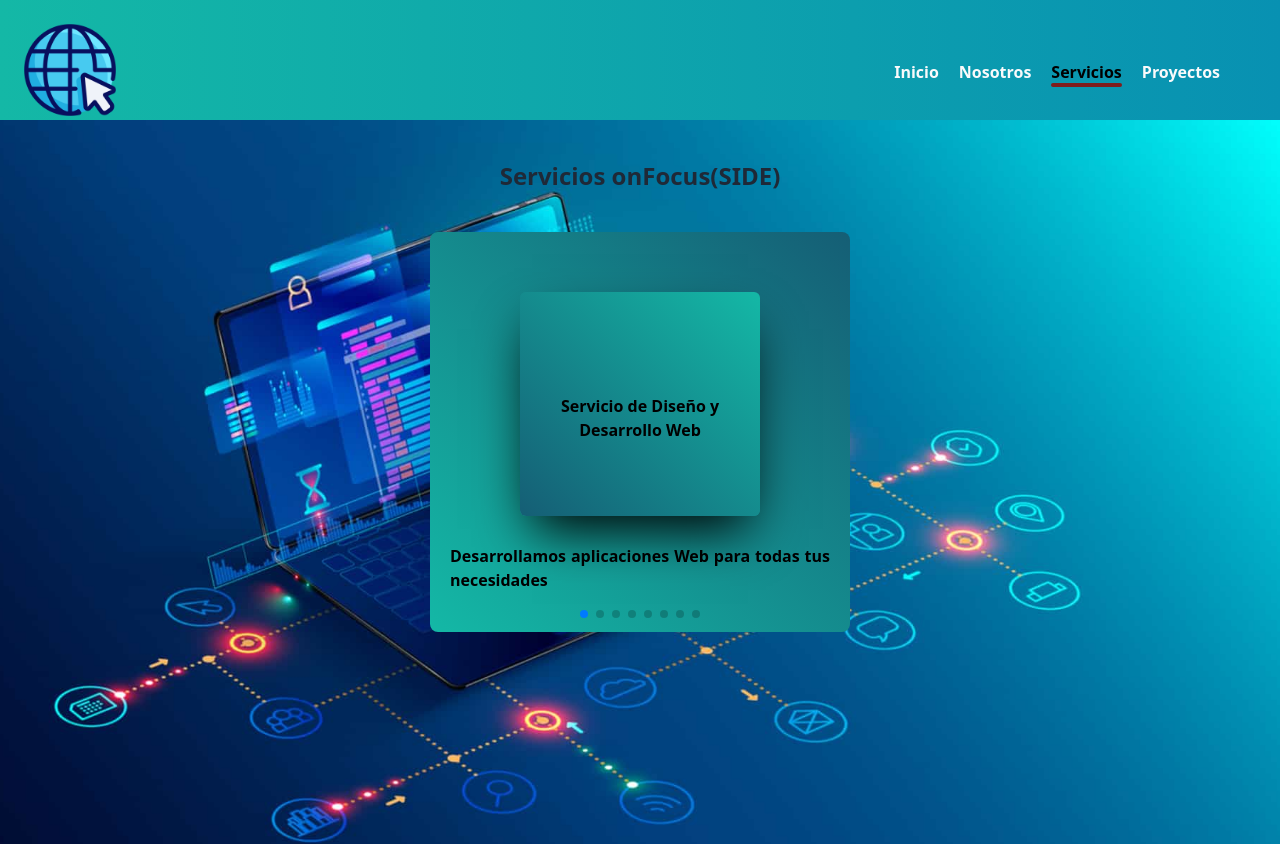
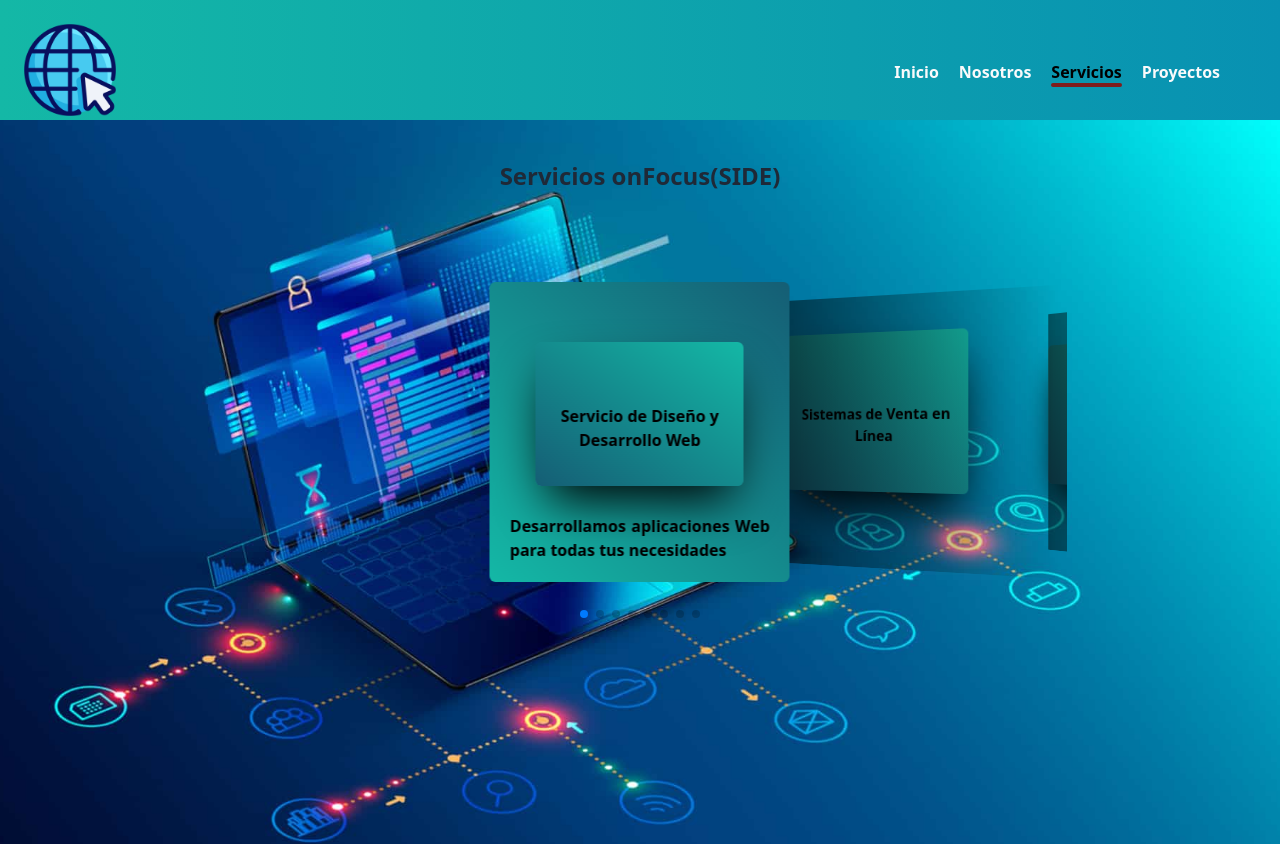
Before and after one commit to KrlostMoji/onFocus, a Next.js app: page /servicios in a window 1280 px wide. Shown: the top 844 px of the page. Built offline with nearby package versions, Linux system fonts and the light colour scheme; some icons are missing.

Commit message:
Tecnologías y Servicios, sin visibilidad de Cards previo y siguiente

```diff
--- a/app/servicios/page.tsx
+++ b/app/servicios/page.tsx
@@ -5,6 +5,7 @@ import data from './infoCards.json'
 import 'swiper/css';
 import 'swiper/css/effect-cards';
 import 'swiper/css/effect-coverflow';
+import './styles.css';
 
 import { Swiper, SwiperSlide } from 'swiper/react';
 // import required modules
@@ -22,7 +23,7 @@ export default function serviciosPage() {
           }}
         >
           <div
-            className="flex flex-col justify-center items-center  font-black"
+            className="flex flex-col justify-center items-center font-black w-full md:w-2/3 m-auto"
           >
             <p className='mt-10 text-2xl text-gray-800'>Servicios onFocus(SIDE)</p>
               <Swiper
@@ -31,35 +32,39 @@ export default function serviciosPage() {
                 centeredSlides={true}
                 slidesPerView={'auto'}
                 coverflowEffect={{
-                  rotate: 50,
+                  rotate: 30,
                   stretch: 2,
                   depth: 100,
                   modifier: 1,
                   slideShadows: true,
                 }}
-                pagination={true}
+                pagination={{
+                  clickable: true
+                }}
                 //effect={'cards'}
                 //grabCursor={true}
                 modules={[EffectCards, EffectCoverflow, Pagination]}
-                className="mySwiper w-[280px] md:w-[420px] h-[350px] md:h-[400px] mt-10"
+                className="mySwiper mt-10"
                 watchSlidesProgress={true}
               >
-                <div className='flex items-center justify-center' id='contenedor'>
+                {/* <div className='flex items-center justify-center' id='contenedor'> */}
                   {data.servicios.map(servicio=>(
-                    <SwiperSlide key={servicio.svg} className='rounded-lg hover:rounded-lg bg-gradient-to-tr to-cyan-800 from-teal-500'>
+                    <SwiperSlide key={servicio.svg} className='rounded-lg'>
                       {({ isActive }) => (
                         isActive ? (
                         <>
-                          <div className='flex flex-col gap-2 items-center justify-center text-justify p-5'>
+                          <div className='flex flex-col gap-2 items-center justify-center text-justify p-5 bg-gradient-to-tr to-cyan-800 from-teal-500 rounded-md h-full'>
                             <Card servicio={servicio} />
                             <p className='text-xs md:text-base mt-5'>{servicio.descripcion}</p>
                           </div>
                         </>
-                        ) : <Card servicio={servicio} />
+                        ) : (
+                            <Card servicio={servicio}/>
+                        )
                       )}
                     </SwiperSlide>
                   ))}
-                </div>
+                {/* </div> */}
               </Swiper>
           </div>
         </div>
--- /dev/null
+++ b/app/servicios/styles.css
@@ -0,0 +1,24 @@
+.swiper {
+  width: 100%;
+  padding-top: 50px;
+  padding-bottom: 50px;
+}
+
+.swiper-slide {
+  background-position: center;
+  background-size: cover;
+  width: 300px;
+  height: 300px;
+}
+
+/* @media (min-width:468px) {
+  .swiper-slide{
+    height: 300px;
+  }
+
+} */
+
+/* .swiper-slide img {
+  display: block;
+  width: 100%;
+} */
--- a/components/Card.tsx
+++ b/components/Card.tsx
@@ -10,7 +10,7 @@ type CardProps = {
 export default function Card({servicio}: CardProps) {
   return (
     <div
-      className="flex flex-col gap-7 justify-center items-center group bg-gradient-to-bl to-cyan-800 from-teal-500 w-52 md:w-60 h-44 md:h-56 text-center hover:scale-110 transition ease-in-out rounded-md transform shadow-2xl shadow-black mt-10"
+      className="flex flex-col gap-7 justify-center items-center group bg-gradient-to-bl to-cyan-800 from-teal-500 w-52 h-44 text-center hover:scale-110 transition ease-in-out rounded-md transform shadow-2xl shadow-black mt-10"
     >
       <i className={`${servicio.svg}`}></i>
       <p className='group-hover:text-teal-100 group-hover:animate-bounce'>{servicio.nombreServicio}</p>
```
